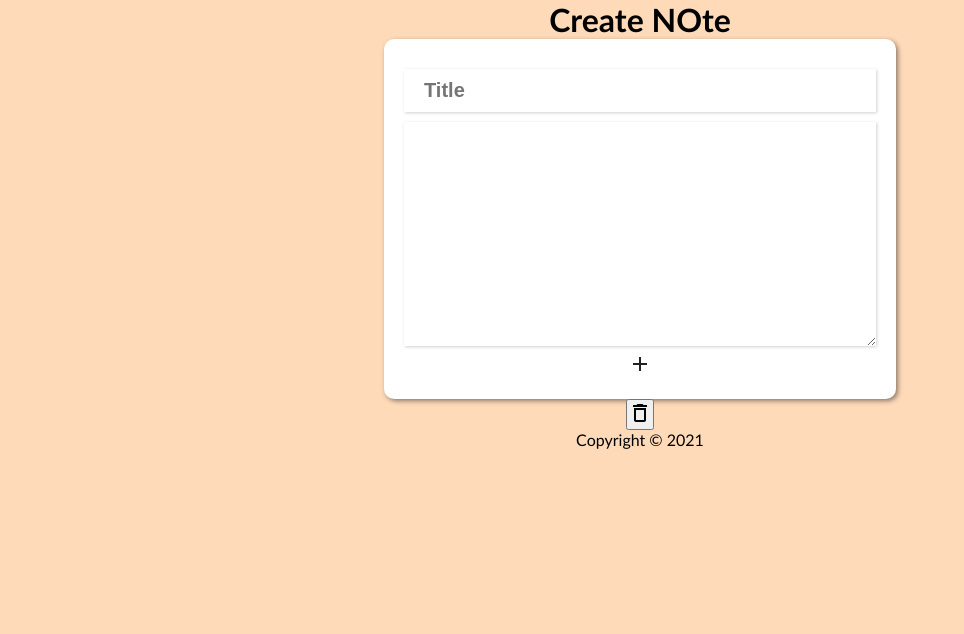
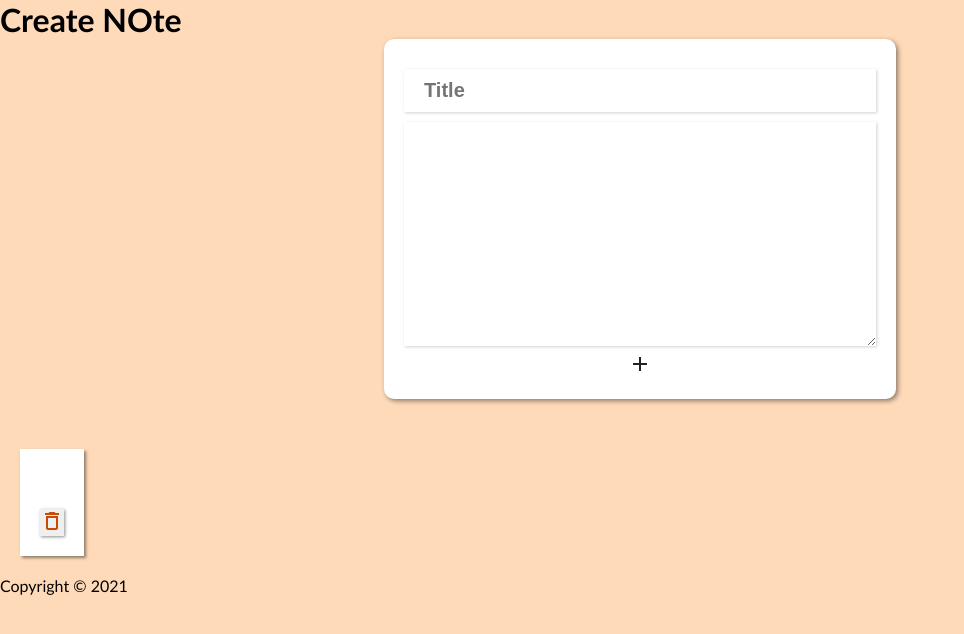
Before and after one commit to Sisamgtm07/Note-App, a React (Create React App) app: page / in a window 1280 px wide. Both pictures are taken after a click on the button 640 px from the left and 364 px from the top of the page. Shown: the top 634 px of the page, without its empty margins (0-964 px from the left). Built offline with nearby package versions, Linux system fonts and the light colour scheme.

Commit message:
Styling completed

```diff
--- a/src/index.css
+++ b/src/index.css
@@ -7,10 +7,12 @@
 body{
   font-family: 'Gill Sans', 'Gill Sans MT', Calibri, 'Trebuchet MS', sans-serif;
   background-color: peachpuff;
-  text-align: center;
 }
 
-
+.header h1{
+  text-align: center;
+  margin : 40px 0;
+}
 .main_note{
   background-color: white;
   height: 45vh;
@@ -39,6 +41,7 @@ body{
   padding: 10px 20px;
   font-size: 20px;
   font-weight: 600;
+  color: rgb(218, 96, 96);
 }
 
 .main_note form textarea{
@@ -65,9 +68,43 @@ body{
   color: white;
 
 }
+.MuiButtonBase-root {
+  background: none;
+}
+.MuiButton-root:hover{
+  background-color: none;
+}
+.row{
+  display: flex;
+}
+.note{
+  background-color: #fff;
+  box-shadow: 2px 2px 3px rgba(0, 0, 0, 0.452);
+  max-width: 25%;
+  height: fit-content;
+  padding: 20px 20px;
+  margin: 50px 20px 20px 20px;
+  display: inline-table;
 
-Button:hover{
-  background-color: white;
-  transition: none;
+
+}
+.note h1{
+  color:rgb(218, 96, 96);
+  padding-bottom: 20px;
+}
+.note p{
+  padding-bottom: 20px;
+}
+.note button{
+  outline: none;
+  border: none;
+  color: rgb(199, 75, 4);
+  box-shadow: 1px 1px 3px rgba(0, 0, 0, 0.452);
+  text-align: right;
+  transition: .5s ease all;
+  cursor: pointer;
+}
+.note button:hover{
+  background-color: rgb(199, 75, 4);
   color: white;
 }
```
